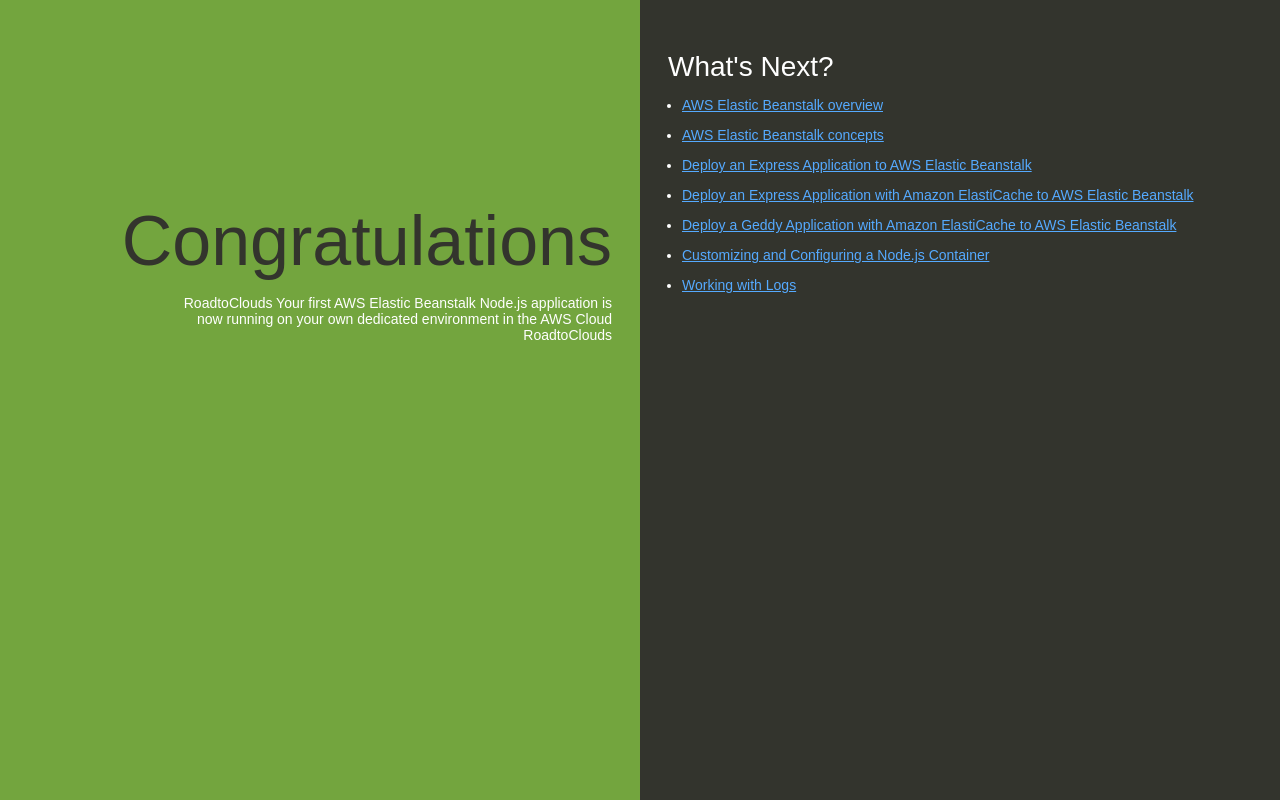
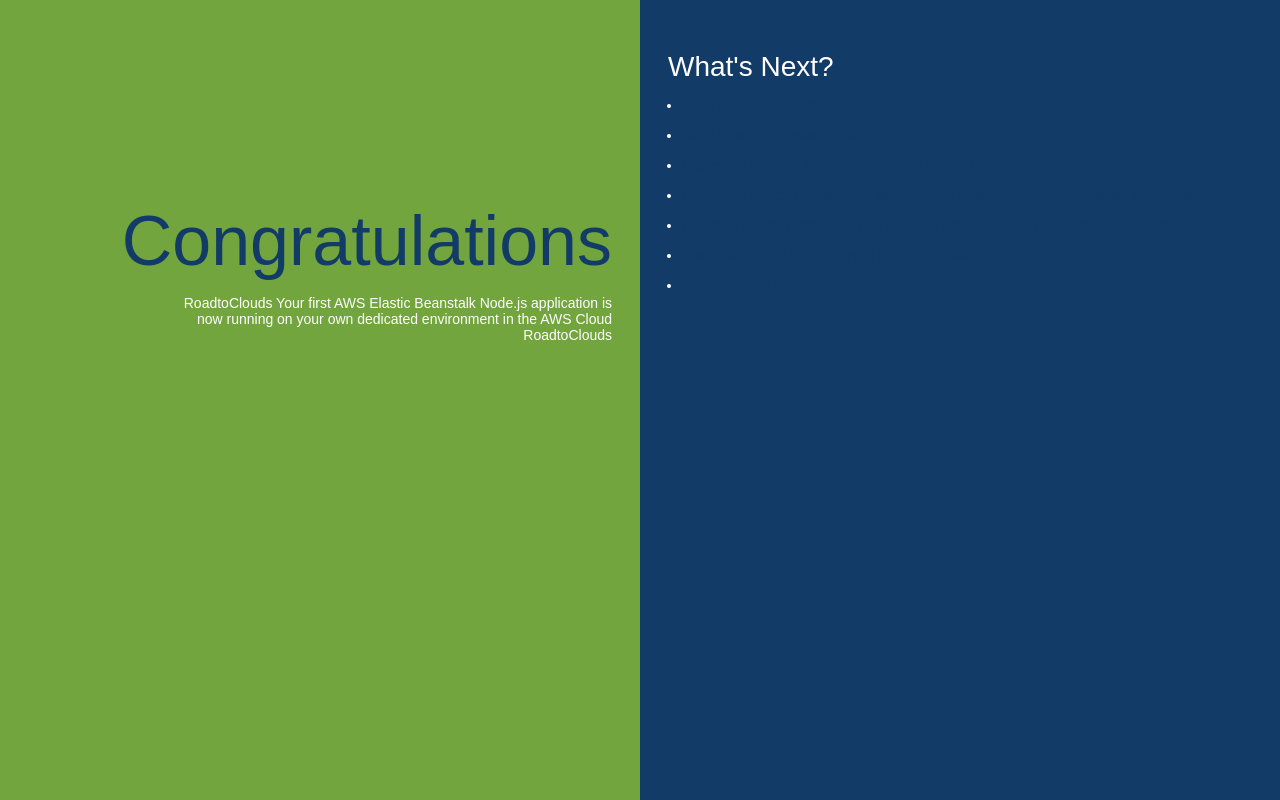
Before and after one commit to roadtoclouds/aws-codepipeline-nodejs-ebs, a website: page index.html in a window 1280 px wide. Drawn offline with Linux system fonts and the light colour scheme.

Commit message:
Update index.html

```diff
--- a/index.html
+++ b/index.html
@@ -21,7 +21,7 @@
         text-shadow: #fff 0px 0px 25px;
       }
       a {
-        color: #55aaff;
+        color: #123c67;
       }
       .textColumn, .linksColumn {
         padding: 2em;
@@ -49,11 +49,11 @@
         bottom: 0px;
         left: 50%;
 
-        background-color: #33342D;
+        background-color: #123c67;
       }
 
       h1 {
-        color: #33342D;
+        color: #123c67;
         font-size: 500%;
         font-weight: normal;
         margin-bottom: 0em;
```
